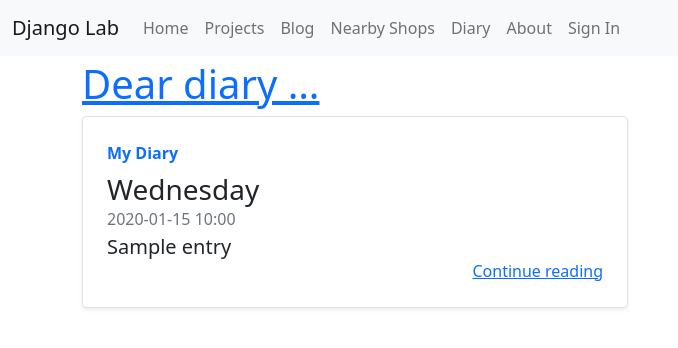
After one commit to east4ming/django_lab, a Django app: template django_lab/templates/diary/entry_list.html in a window 1280 px wide. The commit adds this page. Shown: the top 348 px of the page, without its empty margins (0-678 px from the left). Run offline with Django 4.2, Linux system fonts and the light colour scheme; the template is opened without the code that fills it: most values are stand-ins (such as "Sample title", 1, 10 or a date in 2020); some libraries are stand-ins or nearby versions.

Commit message:
✨初步实现 Diary App list 和 detail

```diff
--- a/config/settings/base.py
+++ b/config/settings/base.py
@@ -92,6 +92,8 @@ LOCAL_APPS = [
     "django_lab.blog.apps.BlogConfig",
     # https://realpython.com/location-based-app-with-geodjango-tutorial/
     "django_lab.nearbyshops.apps.NearbyshopsConfig",
+    # https://realpython.com/django-diary-project-python/
+    "django_lab.diary.apps.DiaryConfig",
 ]
 # https://docs.djangoproject.com/en/dev/ref/settings/#installed-apps
 INSTALLED_APPS = DJANGO_APPS + THIRD_PARTY_APPS + LOCAL_APPS
--- a/config/urls.py
+++ b/config/urls.py
@@ -22,6 +22,7 @@ urlpatterns = [
     path("projects/", include("django_lab.projects.urls")),
     path("blog/", include("django_lab.blog.urls")),
     path("nearbyshops/", include("django_lab.nearbyshops.urls")),
+    path("diary/", include("django_lab.diary.urls")),
 ] + static(settings.MEDIA_URL, document_root=settings.MEDIA_ROOT)
 if settings.DEBUG:
     # Static file serving when using Gunicorn + Uvicorn for local web socket development
--- /dev/null
+++ b/django_lab/diary/admin.py
@@ -0,0 +1,5 @@
+from django.contrib import admin
+
+from .models import Entry
+
+admin.site.register(Entry)
--- /dev/null
+++ b/django_lab/diary/apps.py
@@ -0,0 +1,6 @@
+from django.apps import AppConfig
+
+
+class DiaryConfig(AppConfig):
+    default_auto_field = "django.db.models.BigAutoField"
+    name = "django_lab.diary"
--- /dev/null
+++ b/django_lab/diary/tests.py
@@ -0,0 +1,3 @@
+# from django.test import TestCase
+
+# Create your tests here.
--- a/django_lab/templates/base.html
+++ b/django_lab/templates/base.html
@@ -68,6 +68,9 @@
                 <a class="nav-link" href="{% url 'nearbyshops:home' %}">Nearby Shops</a>
               </li>
               <li class="nav-item">
+                <a class="nav-link" href="{% url 'diary:entry-list' %}">Diary</a>
+              </li>
+              <li class="nav-item">
                 <a class="nav-link" href="{% url 'about' %}">About</a>
               </li>
               {% if request.user.is_authenticated %}
--- /dev/null
+++ b/django_lab/templates/diary/base.html
@@ -0,0 +1,7 @@
+{% extends "base.html" %}
+
+{% block title %}My Diary{% endblock %}
+
+{% block content %}
+<h1><a href="/">Dear diary …</a></h1>
+{% endblock %}
--- /dev/null
+++ b/django_lab/templates/diary/entry_list.html
@@ -0,0 +1,38 @@
+{% extends "diary/base.html" %}
+
+{% comment %} {% block content %}
+<h1><a href="/">Dear diary …</a></h1>
+{% for entry in entry_list %}
+    <article>
+        <h2 class="{{ entry.date_created|date:'l' }}">
+            {{ entry.date_created|date:'Y-m-d H:i' }}
+        </h2>
+        <h3>
+            <a href="{% url 'diary:entry-detail' entry.id %}">
+                {{ entry.title }}
+            </a>
+        </h3>
+    </article>
+{% endfor %}
+{% endblock content %} {% endcomment %}
+
+{% block content %}
+<h1><a href="/">Dear diary …</a></h1>
+
+<div class="row mb-2">
+  {% for entry in entry_list %}
+  <div class="col-md-6">
+    <div class="row g-0 border rounded overflow-hidden flex-md-row mb-4 shadow-sm h-md-250 position-relative">
+      <div class="col p-4 d-flex flex-column position-static">
+        <strong class="d-inline-block mb-2 text-primary">My Diary</strong>
+        <h3 class="mb-0">{{ entry.date_created|date:'l' }}</h3>
+        <div class="mb-1 text-muted">{{ entry.date_created|date:'Y-m-d H:i' }}</div>
+        <h5 class="card-text mb-auto">{{ entry.title }}</h5>
+        <a href="{% url 'diary:entry-detail' entry.id %}" class="stretched-link" align="right">Continue reading</a>
+      </div>
+    </div>
+  </div>
+  {% endfor %}
+</div>
+
+{% endblock content %}
```
Also changed, not shown: django_lab/diary/models.py (added, +14 -0 lines), django_lab/diary/urls.py (added, +9 -0 lines), django_lab/diary/views.py (added, +12 -0 lines), django_lab/templates/diary/entry_detail.html (added, +10 -0 lines), django_lab/diary/__init__.py (added), django_lab/diary/migrations/0001_initial.py (added), django_lab/diary/migrations/0002_rename_date_create_entry_date_created.py (added), django_lab/diary/migrations/__init__.py (added).
